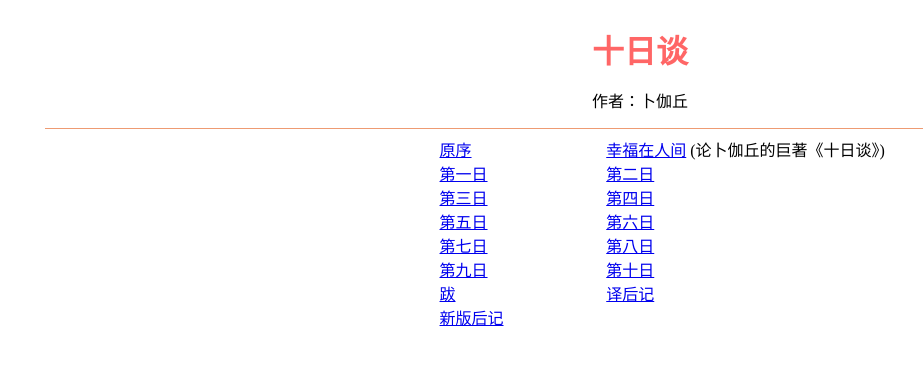
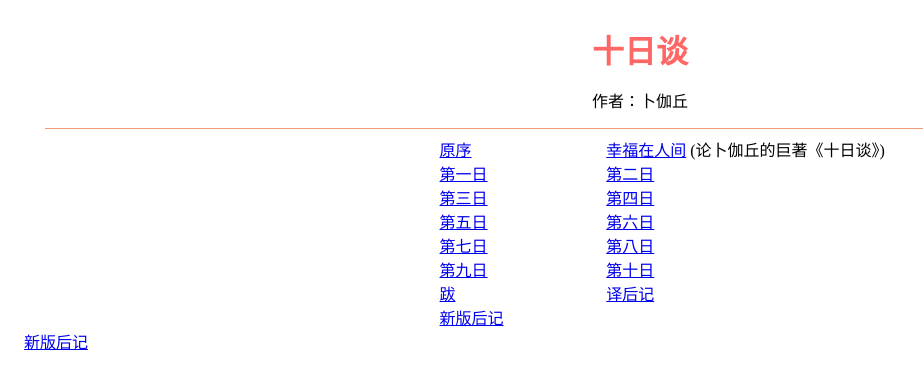
Before and after one commit to 2841liuhai/2841liuhai.github.io, a plain HTML site: page mark/index.html in a window 1280 px wide. Shown: the whole page, without its empty margins (0-923 px from the left). Drawn offline with Linux system fonts and the light colour scheme.

Commit message:
Update index.html

```diff
--- a/mark/index.html
+++ b/mark/index.html
@@ -54,3 +54,4 @@
 <td width="296"></td>
 </tr>
 </tbody></table></center>
+　<a href="913.htm" tppabs="https://kefu.ycc007.com/im/text/00lhdd.html">新版后记</a>
```
